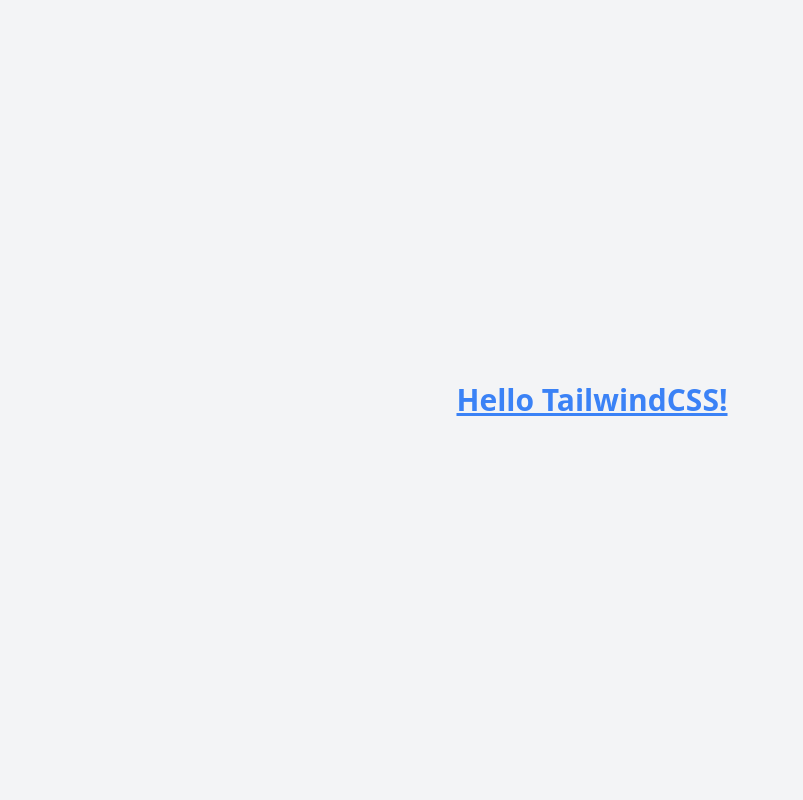
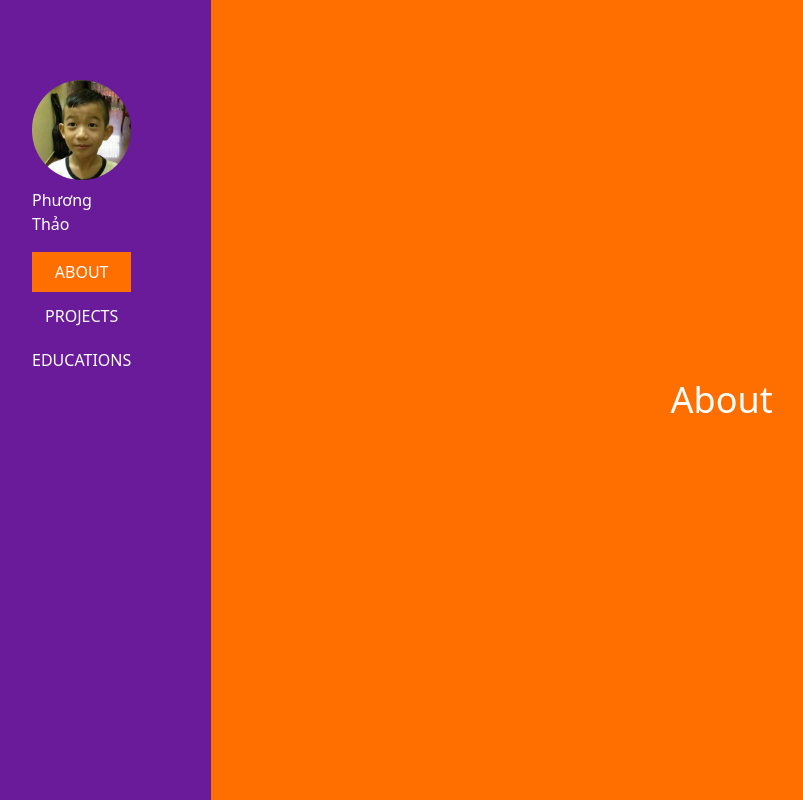
Before and after one commit to havanbinh2202/reactjs-base, a React (Vite) app: page / in a window 1280 px wide. Shown: the whole page, without its empty margins (48-851 px from the left). Built offline with nearby package versions, Linux system fonts and the light colour scheme.

Commit message:
feat(React Router Example)

```diff
--- a/package.json
+++ b/package.json
@@ -12,7 +12,8 @@
   "dependencies": {
     "init": "^0.1.2",
     "react": "^19.0.0",
-    "react-dom": "^19.0.0"
+    "react-dom": "^19.0.0",
+    "react-icons": "^5.5.0"
   },
   "devDependencies": {
     "@eslint/js": "^9.21.0",
--- a/src/App.tsx
+++ b/src/App.tsx
@@ -1,9 +1,13 @@
+import Content from "./components/UI/Content";
+import Sidebar from "./components/UI/Sidebar";
+
 export default function App() {
   return (
-    <div className="min-h-screen flex items-center justify-center bg-gray-100">
-      <h1 className="text-3xl text-blue-500 font-bold underline">
-        Hello TailwindCSS!
-      </h1>
-    </div>
+
+      <div className="flex flex-col md:flex-row">
+      <Sidebar />
+      <Content />
+      </div>
+
   );
 }
--- /dev/null
+++ b/src/components/UI/Content.tsx
@@ -0,0 +1,9 @@
+const Content = () => {
+    return (
+      <div className="w-full bg-[#FF6F00] h-screen flex justify-center items-center">
+        <h1 className="text-white text-4xl">About</h1>
+      </div>
+    );
+  };
+
+  export default Content;
--- /dev/null
+++ b/src/components/UI/Sidebar.tsx
@@ -0,0 +1,71 @@
+import { useState } from "react";
+import { FaBars, FaTimes } from "react-icons/fa";
+
+const Sidebar = () => {
+  const [isOpen, setIsOpen] = useState(false);
+
+  return (
+    <div className="relative">
+      {/* Nút mở sidebar */}
+      <button
+        className="absolute top-2 left-2 bg-[#FFFFFF] text-2xl md:hidden"
+        onClick={() => setIsOpen(true)}
+      >
+        <FaBars />
+      </button>
+
+      {/* Avatar góc phải khi sidebar đóng */}
+      {!isOpen && (
+        <img
+          src="./img/tuconcho.jpg"
+          width={50}
+          alt="Profile"
+          className="absolute top-2 right-2 rounded-full md:hidden"
+        />
+      )}
+
+      {/* Sidebar */}
+      <div
+        className={`fixed top-0 left-0 h-full w-64 bg-[#6A1B9A] p-20 text-white transition-transform duration-300 ${
+          isOpen ? "translate-x-0" : "-translate-x-full"
+        } md:relative md:translate-x-0 md:64 w-full`}
+      >
+        {/* Nút đóng sidebar */}
+        <button
+          className="absolute top-2 right-2 text-2xl md:hidden"
+          onClick={() => setIsOpen(false)}
+        >
+          <FaTimes />
+        </button>
+
+        {/* Avatar & Tên trong sidebar */}
+
+          <div className="flex flex-col items-center">
+            <img
+              src="./img/tuconcho.jpg"
+              width={100}
+              alt="Profile"
+              className="rounded-full mb-2"
+            />
+            <p className="mb-4">Phương Thảo</p>
+          </div>
+
+
+        {/* Menu */}
+        <nav className="w-full flex flex-col items-end">
+          <button className="w-full py-2 bg-[#FF6F00] text-white mb-1">
+            ABOUT
+          </button>
+          <button className="w-full py-2 bg-[#6A1B9A] text-white mb-1">
+            PROJECTS
+          </button>
+          <button className="w-full py-2 bg-[#6A1B9A] text-white">
+            EDUCATIONS
+          </button>
+        </nav>
+      </div>
+    </div>
+  );
+};
+
+export default Sidebar;
```
Also changed, not shown: public/img/tuconcho.jpg (added), 1 other file (tests, documents, lock files or other folders).
